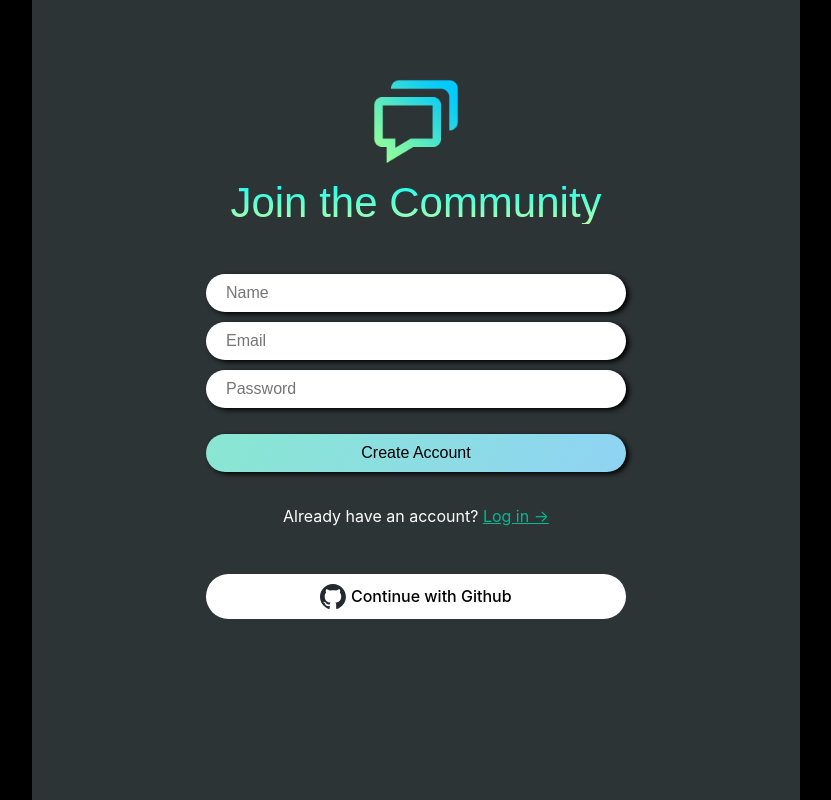
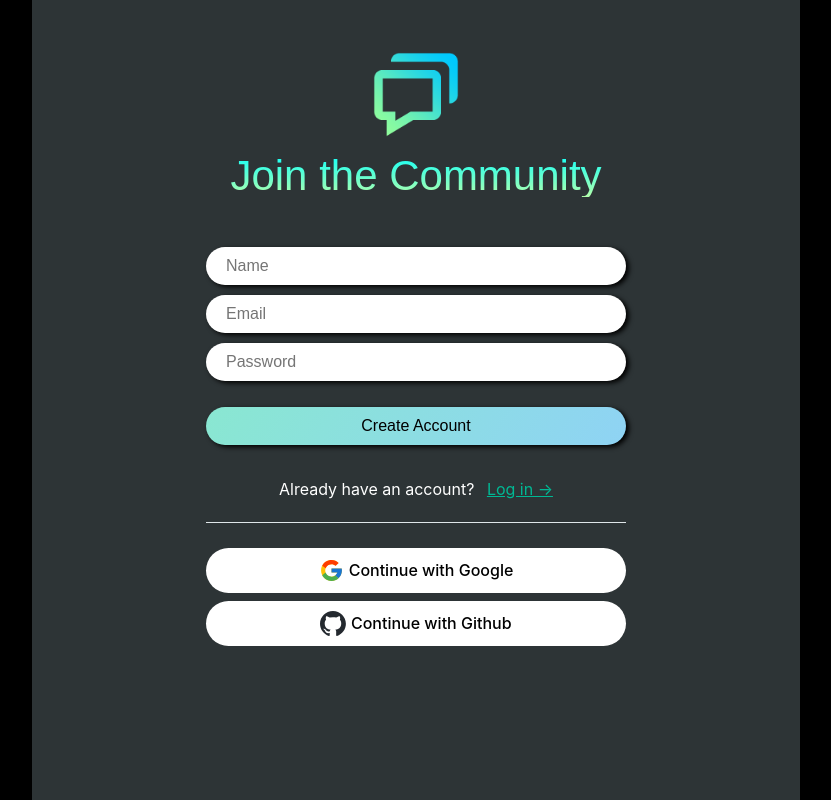
Before and after one commit to sum529-create/buzz-chatly, a React (Vite) app: page /create-account in a window 1280 px wide. Shown: the whole page, without its empty margins (224-1055 px from the left). Built offline with nearby package versions, Linux system fonts and the light colour scheme; a web font is replaced by a local one.

Commit message:
#bc - google login 추가, 비밀번호 초기화 기능 추가

```diff
--- a/src/App.tsx
+++ b/src/App.tsx
@@ -10,6 +10,7 @@ import { useEffect, useState } from "react";
 import LoadingScreen from "./components/loading-screen";
 import { auth } from "./firebase";
 import ProtectedRoute from "./components/protected-route";
+import PwInquiry from "./routes/pw-inquiry";
 
 const GlobalStyles = createGlobalStyle`
   ${reset};
@@ -20,6 +21,7 @@ const GlobalStyles = createGlobalStyle`
     background-color:#000;
     color: #FFF;
     font-family: -apple-system, BlinkMacSystemFont, 'Segoe UI', Roboto, Oxygen, Ubuntu, Cantarell, 'Open Sans', 'Helvetica Neue', sans-serif;
+    word-break: keep-all;
   }
 `;
 
@@ -49,6 +51,10 @@ const router = createBrowserRouter([
   {
     path: "/create-account",
     element: <CreateAccount />,
+  },
+  {
+    path: "pw-inquiry",
+    element: <PwInquiry />,
   },
 ]);
 
--- a/src/components/auth-component.ts
+++ b/src/components/auth-component.ts
@@ -98,5 +98,6 @@ export const Switcher = styled.span`
   margin-top: 20px;
   a {
     color: #00b894;
+    margin-left: 0.5rem;
   }
 `;
--- /dev/null
+++ b/src/components/external-login.tsx
@@ -0,0 +1,69 @@
+import {
+  GithubAuthProvider,
+  GoogleAuthProvider,
+  signInWithPopup,
+  signInWithRedirect,
+} from "firebase/auth";
+import { useNavigate } from "react-router-dom";
+import styled from "styled-components";
+import { auth } from "../firebase";
+
+const BtnWrapper = styled.div`
+  margin-top: 25px;
+  border-top: 1px solid #dfe6e9;
+  padding-top: 25px;
+  display: flex;
+  flex-direction: column;
+  width: 100%;
+  gap: 0.5rem;
+`;
+
+const Button = styled.span`
+  background-color: #fff;
+  font-weight: 500;
+  padding: 10px 20px;
+  border-radius: 50px;
+  border: 0;
+  color: #000;
+  width: 100%;
+  display: flex;
+  gap: 5px;
+  align-items: center;
+  justify-content: center;
+  cursor: pointer;
+`;
+
+const Logo = styled.img`
+  height: 25px;
+`;
+
+export default function ExternalLogin() {
+  const navigate = useNavigate();
+  const onClick = async (e: string) => {
+    try {
+      if (e === "github") {
+        const provider = new GithubAuthProvider();
+        await signInWithPopup(auth, provider); // popup창 오픈
+        // await signInWithRedirect(auth, provider) // page 이동
+      } else if (e === "google") {
+        const provider = new GoogleAuthProvider();
+        await signInWithPopup(auth, provider);
+      }
+      navigate("/");
+    } catch (error) {
+      console.error("error occur", error);
+    }
+  };
+  return (
+    <BtnWrapper>
+      <Button onClick={() => onClick("google")}>
+        <Logo src="/images/google-logo.svg" />
+        Continue with Google
+      </Button>
+      <Button onClick={() => onClick("github")}>
+        <Logo src="/images/github-logo.svg" />
+        Continue with Github
+      </Button>
+    </BtnWrapper>
+  );
+}
--- a/src/components/github-btn.tsx
+++ /dev/null
@@ -1,48 +0,0 @@
-import {
-  GithubAuthProvider,
-  signInWithPopup,
-  signInWithRedirect,
-} from "firebase/auth";
-import { useNavigate } from "react-router-dom";
-import styled from "styled-components";
-import { auth } from "../firebase";
-
-const Button = styled.span`
-  background-color: #fff;
-  font-weight: 500;
-  margin-top: 50px;
-  padding: 10px 20px;
-  border-radius: 50px;
-  border: 0;
-  color: #000;
-  width: 100%;
-  display: flex;
-  gap: 5px;
-  align-items: center;
-  justify-content: center;
-  cursor: pointer;
-`;
-
-const Logo = styled.img`
-  height: 25px;
-`;
-
-export default function GithubBtn() {
-  const navigate = useNavigate();
-  const onClick = async () => {
-    try {
-      const provider = new GithubAuthProvider();
-      await signInWithPopup(auth, provider); // popup창 오픈
-      // await signInWithRedirect(auth, provider) // page 이동
-      navigate("/");
-    } catch (error) {
-      console.error("error occur", error);
-    }
-  };
-  return (
-    <Button onClick={() => onClick}>
-      <Logo src="/images/github-logo.svg" />
-      Continue with Github
-    </Button>
-  );
-}
--- a/src/routes/create-account.tsx
+++ b/src/routes/create-account.tsx
@@ -10,7 +10,7 @@ import {
   Error,
   Switcher,
 } from "../components/auth-component";
-import GithubBtn from "../components/github-btn";
+import ExternalLogin from "../components/external-login";
 import { auth } from "../firebase";
 
 export default function CreateAccount() {
@@ -109,7 +109,7 @@ export default function CreateAccount() {
       <Switcher>
         Already have an account? <Link to="/login">Log in &rarr;</Link>
       </Switcher>
-      <GithubBtn />
+      <ExternalLogin />
     </Wrapper>
   );
 }
--- a/src/routes/login.tsx
+++ b/src/routes/login.tsx
@@ -11,7 +11,7 @@ import {
   Error,
   Switcher,
 } from "../components/auth-component";
-import GithubBtn from "../components/github-btn";
+import ExternalLogin from "../components/external-login";
 
 export default function Login() {
   const [isLoading, setLoading] = useState(false);
@@ -88,10 +88,14 @@ export default function Login() {
       </Form>
       {error !== "" ? <Error>{error}</Error> : null}
       <Switcher>
+        Don't you remember the password?
+        <Link to="/pw-inquiry">Reset Password &rarr;</Link>
+      </Switcher>
+      <Switcher>
         Don't have an account?{" "}
         <Link to="/create-account">Create one &rarr;</Link>
       </Switcher>
-      <GithubBtn />
+      <ExternalLogin />
     </Wrapper>
   );
 }
--- /dev/null
+++ b/src/routes/pw-inquiry.tsx
@@ -0,0 +1,66 @@
+import { FirebaseError } from "firebase/app";
+import { sendPasswordResetEmail } from "firebase/auth";
+import React, { useState } from "react";
+import { Link, useNavigate } from "react-router-dom";
+import { auth } from "../firebase";
+import {
+  Wrapper,
+  Title,
+  Form,
+  Input,
+  Error,
+  Switcher,
+} from "../components/auth-component";
+
+export default function PwInquiry() {
+  const [isLoading, setLoading] = useState(false);
+  const navigate = useNavigate();
+
+  const [email, setEmail] = useState("");
+  const [error, setError] = useState("");
+
+  const handleChange = (e: React.ChangeEvent<HTMLInputElement>) => {
+    setEmail(e.target.value);
+  };
+
+  const handleResetPassword = async (e: React.FormEvent<HTMLFormElement>) => {
+    e.preventDefault();
+    setError("");
+    try {
+      setLoading(true);
+      await sendPasswordResetEmail(auth, email);
+      alert("Password reset email sent.\nPlease check your inbox.");
+      navigate("/login");
+    } catch (error: any) {
+      if (error instanceof FirebaseError) {
+        setError(error.message);
+      }
+    } finally {
+      setLoading(false);
+    }
+  };
+
+  return (
+    <Wrapper>
+      <Title>Reset Passwords</Title>
+      <Form onSubmit={handleResetPassword}>
+        <Input
+          name="email"
+          value={email}
+          onChange={handleChange}
+          placeholder="Email"
+          type="email"
+          required
+        />
+        <Input
+          type="submit"
+          value={isLoading ? "Loading..." : "Send Passwords"}
+        />
+      </Form>
+      {error !== "" ? <Error>{error}</Error> : null}
+      <Switcher>
+        Return Login <Link to="/Login">Login &rarr;</Link>
+      </Switcher>
+    </Wrapper>
+  );
+}
```
Also changed, not shown: public/images/google-logo.svg (added).
